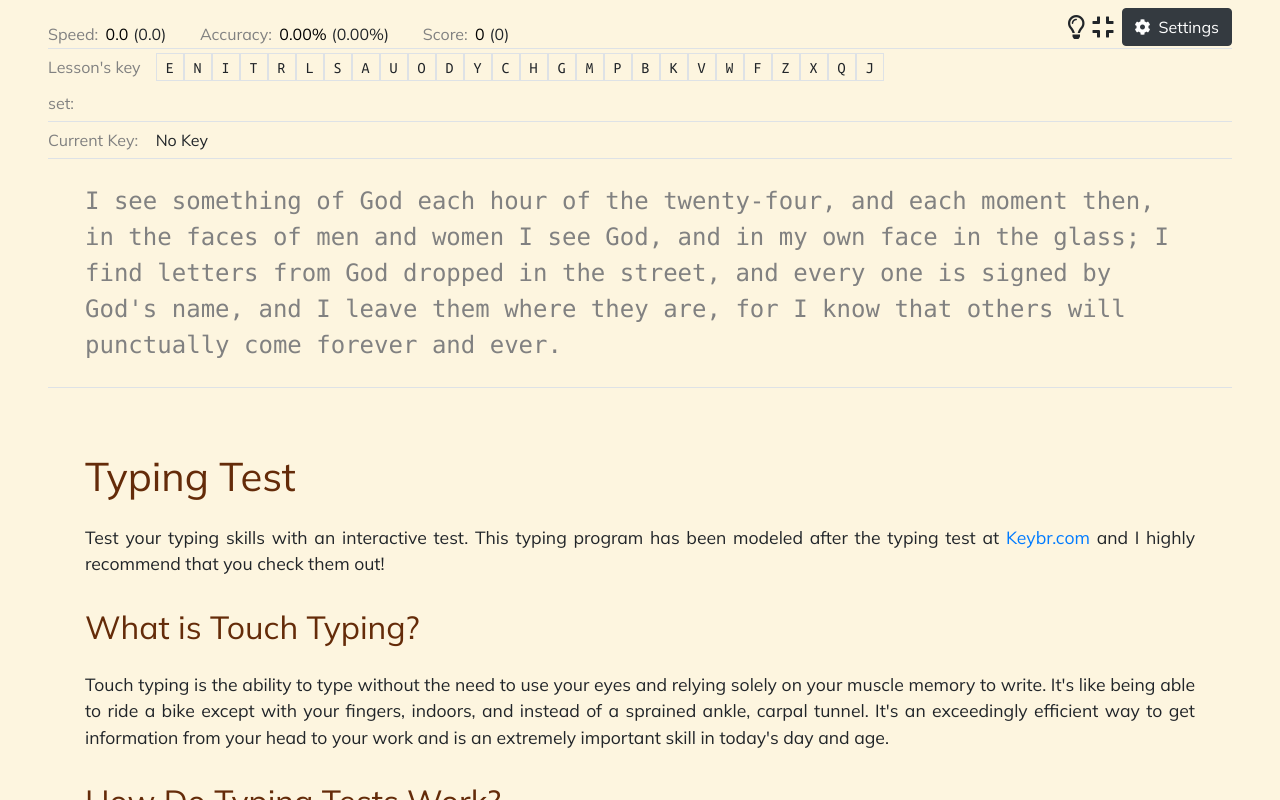
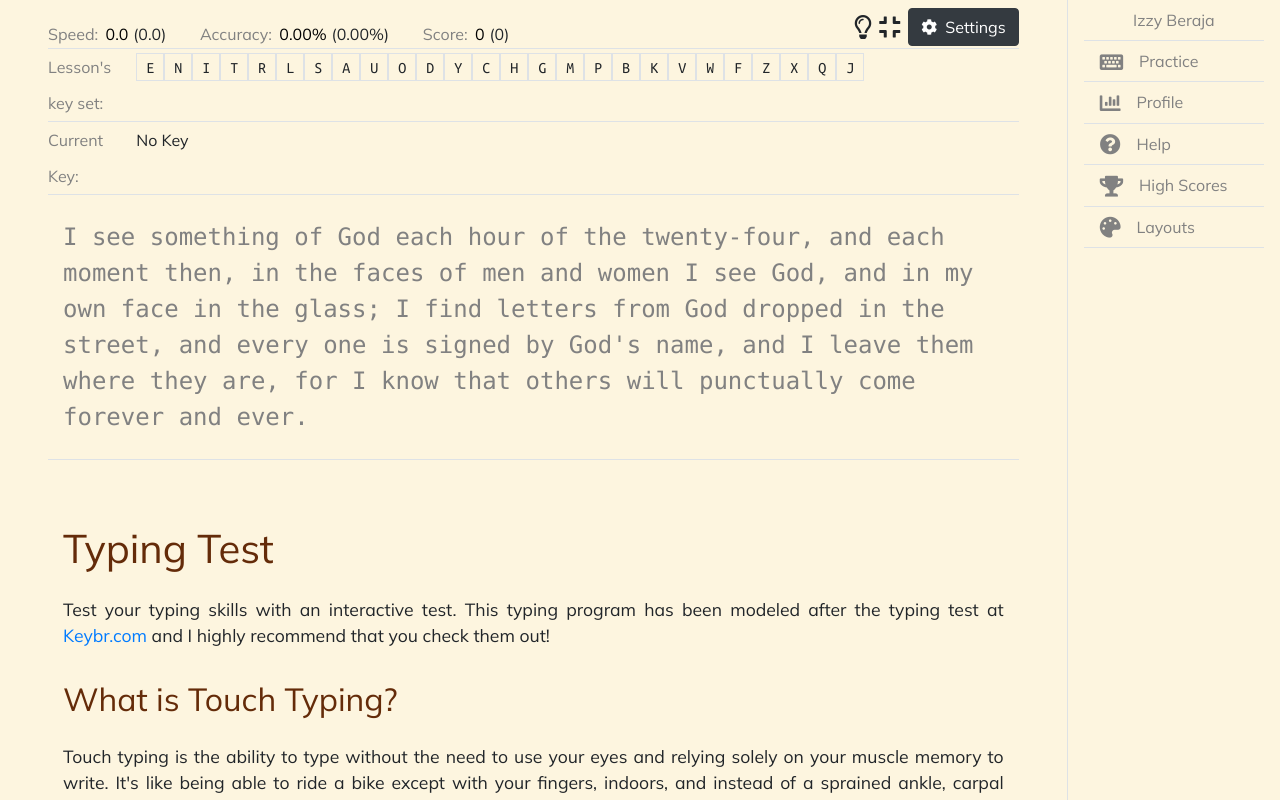
Before and after one commit to IzzyBeraja/Time-Manager-FrontEnd, a Next.js app: page /Practice in a window 1280 px wide. Shown: the top 800 px of the page. Built offline with nearby package versions, Linux system fonts and the light colour scheme.

Commit message:
Re-added the Navbar! 🗺

```diff
--- a/pages/Help.tsx
+++ b/pages/Help.tsx
@@ -1,7 +1,6 @@
 import React from "react";
 import ReactMarkdown from "react-markdown";
 import { GetStaticProps } from "next";
-import ComponentWithNav from "components/ComponentWithNav";
 import { getMarkdownByName } from "../lib/markdown";
 
 type Props = {
--- a/pages/HighScores.tsx
+++ b/pages/HighScores.tsx
@@ -1,8 +1,7 @@
 import React from "react";
-import ComponentWithNav from "components/ComponentWithNav";
 
 const HighScores = () => {
   return <h1 className="container">High Scores</h1>;
 };
 
-export default ComponentWithNav(HighScores);
+export default HighScores;
--- a/pages/KeyLayouts.tsx
+++ b/pages/KeyLayouts.tsx
@@ -1,5 +1,4 @@
 import React from "react";
-import ComponentWithNav from "components/ComponentWithNav";
 import Link from "next/link";
 
 const KeyLayouts = () => {
@@ -13,4 +12,4 @@ const KeyLayouts = () => {
   );
 };
 
-export default ComponentWithNav(KeyLayouts);
+export default KeyLayouts;
--- a/pages/Profile.tsx
+++ b/pages/Profile.tsx
@@ -1,6 +1,5 @@
 import React from "react";
 import Card from "components/common/Card";
-import ComponentWithNav from "components/ComponentWithNav";
 
 const Profile = () => {
   return (
@@ -34,4 +33,4 @@ const Profile = () => {
   );
 };
 
-export default ComponentWithNav(Profile);
+export default Profile;
--- a/pages/_app.tsx
+++ b/pages/_app.tsx
@@ -1,9 +1,19 @@
 import "../styles/global.scss";
 import { AppProps } from "next/app";
 import React from "react";
+import Navbar from "components/Navbar";
 
 function App({ Component, pageProps }: AppProps) {
-  return <Component {...pageProps} />;
+  return (
+    <div className="row tight">
+      <div className="col-10 tight">
+        <Component {...pageProps} />
+      </div>
+      <div className="col tight border-left">
+        <Navbar />
+      </div>
+    </div>
+  );
 }
 
 export default App;
--- a/src/components/RecentTestStats/RecentTestStats.tsx
+++ b/src/components/RecentTestStats/RecentTestStats.tsx
@@ -13,9 +13,8 @@ const RecentTestStats = ({ data }: Props) => {
       {data.map(({ key, value }) => {
         const { visual, data } = value;
         return (
-          <div className={styles.entry}>
+          <div key={key} className={styles.entry}>
             <Guage
-              key={key}
               primaryLabel={visual.label}
               primaryValue={data.value}
               secondaryValue={data.delta}
```
